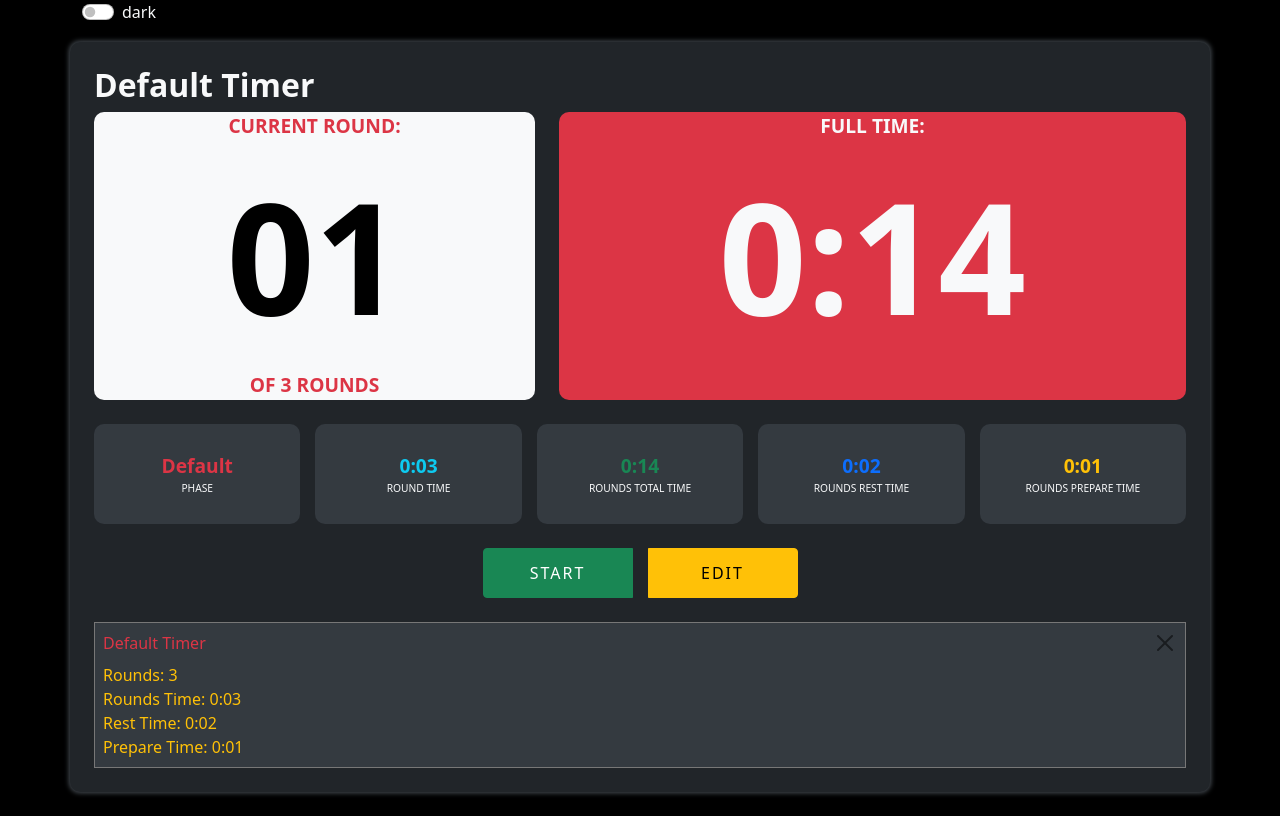
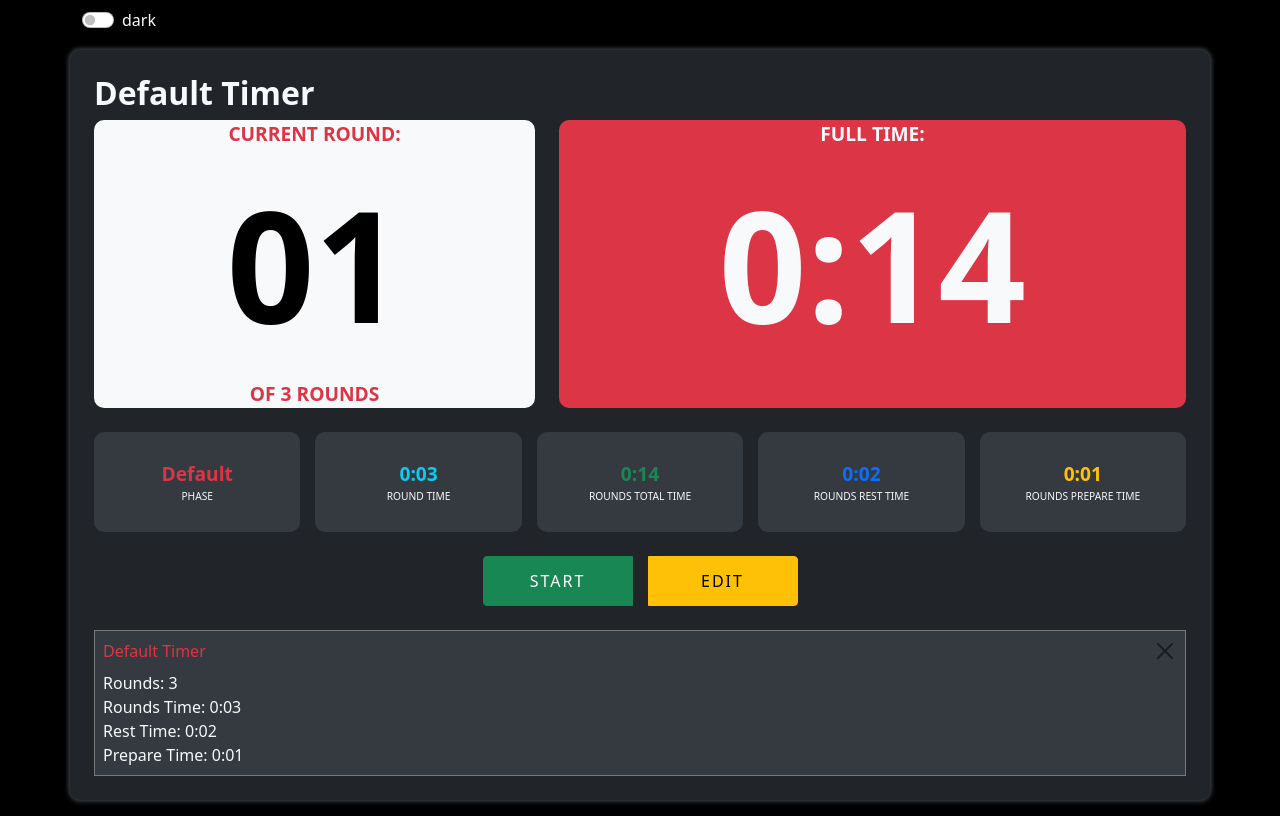
Before and after one commit to Omega24v/BoxingApp, a React (Create React App) app: page / in a window 1280 px wide. Built offline with nearby package versions, Linux system fonts and the light colour scheme.

Commit message:
fixed body background color & change time-list__item color

```diff
--- a/src/App.sass
+++ b/src/App.sass
@@ -1,16 +1,13 @@
 @import "~bootstrap/scss/bootstrap-utilities"
 
-html,
-body,
-#root
-  height: 100%
+body
+  background-color: $gray-300
 
 .App
   display: flex
   justify-content: center
   align-items: center
   height: 100%
-  background-color: $gray-300
   color: $light
 
 .modal-header .btn-close
@@ -65,7 +62,7 @@ body,
   .timer-list
     background-color: $gray-800
     &__item
-      color: $warning
+      color: $light
 
   .modal-header,
   .modal-content,
```
